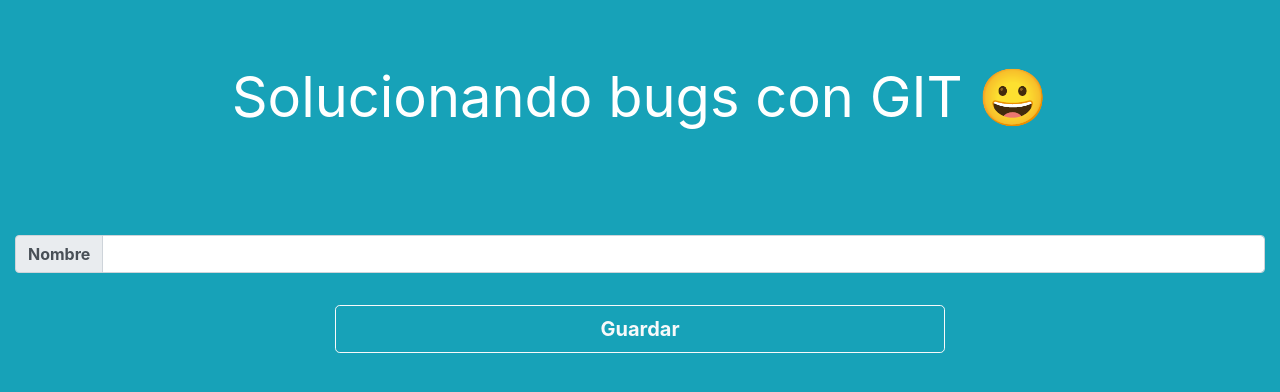
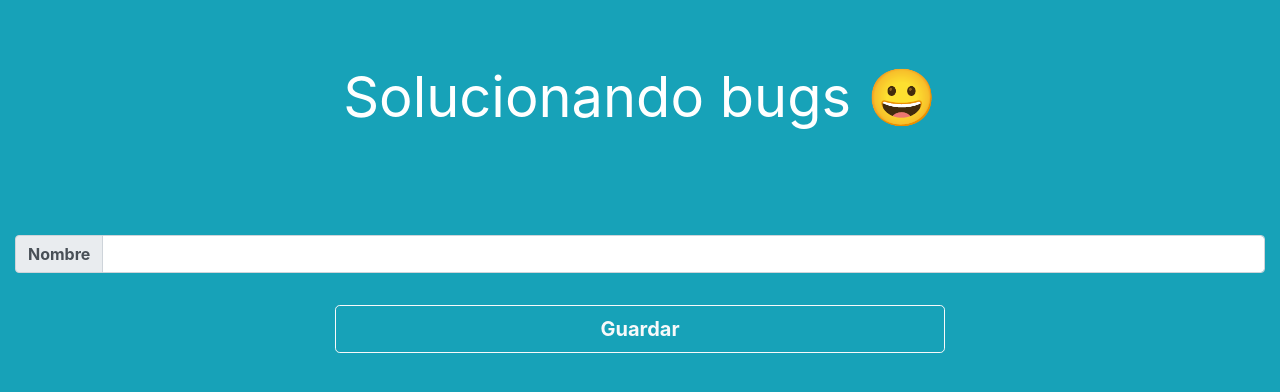
Before and after one commit to martinKindall/codigo_morsa_solucionando_bugs, a website: page public/index.html in a window 1280 px wide. Drawn offline with nearby package versions, Linux system fonts and the light colour scheme.

Commit message:
Cambiando titulo

```diff
--- a/public/index.html
+++ b/public/index.html
@@ -13,7 +13,7 @@
 		<div class="col-12">
 			<div class="jumbotron jumbotron-fluid bg-info">
 				<div class="container text-center">
-					<h1 class="display-4 text-white font-weight-normal">Solucionando bugs con GIT 😀</h1>
+					<h1 class="display-4 text-white font-weight-normal">Solucionando bugs 😀</h1>
 				</div>
 			</div>
 		</div>
```
